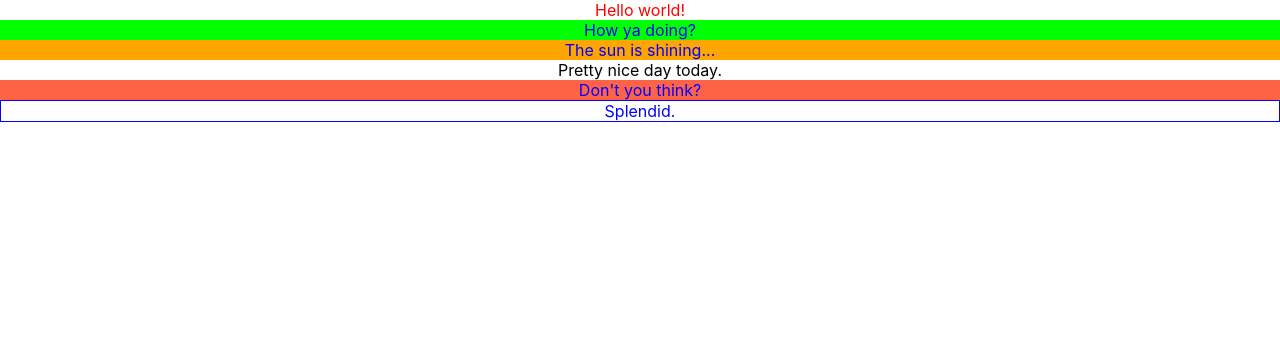
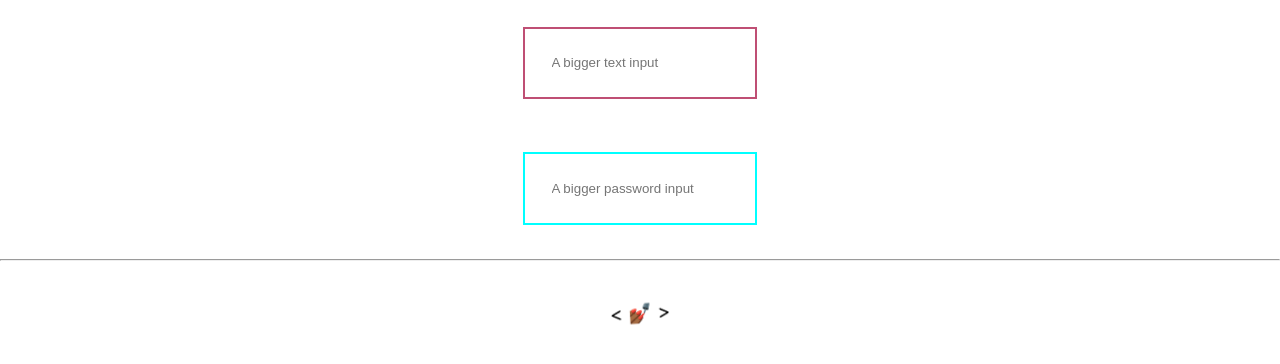
Before and after one commit to kimdaewhi/StyleLib, a React (Create React App) app: page / in a window 1280 px wide. Shown: the top 364 px of the page. Built offline with nearby package versions, Linux system fonts and the light colour scheme.

Commit message:
Styled Components Exam 3 추가

```diff
--- a/src/App.js
+++ b/src/App.js
@@ -1,10 +1,10 @@
 import './App.css';
-import StyledComponentsExam2 from './components/StyledComponents/StyledComponentsExam2'
+import StyledComponentsExam3 from './components/StyledComponents/StyledComponentsExam3'
 
 function App() {
   return (
     <div className="App">
-      <StyledComponentsExam2/>
+      <StyledComponentsExam3/>
       {/*
         <StyledComponentsExam1/>
         <StyledComponentsExam2/>
--- /dev/null
+++ b/src/components/StyledComponents/StyledComponentsExam3.jsx
@@ -0,0 +1,57 @@
+import React from 'react'
+import styled, { keyframes } from 'styled-components'
+
+const Input = styled.input.attrs(props => ({
+        type: 'text',
+        $size: props.$size || '1em',        // props.size 있으면 props.size로 지정, 그렇지 않으면 1em으로 지정
+    }))`
+	border: 2px solid #bf4f74;
+	margin: ${(props) => props.$size};
+	padding: ${(props) => props.$size};
+`;
+
+// Input's attrs will be applied first, and then this attrs obj
+const PasswordInput = styled(Input).attrs({     // Input이라는 Custom component를 확장해서 사용 가능함. 하지만 border를 override 하고있음.
+    type: "password",
+    })`
+        // similarly, border will override Input's border
+        border: 2px solid aqua;
+    `;
+
+
+// Create the keyframes
+const rotate = keyframes`
+    from {
+        transform: rotate(0deg);
+    }
+
+    to {
+        transform: rotate(360deg);
+    }
+`;
+
+// Here we create a component that will rotate everything we pass in over two seconds
+const Rotate = styled.div`
+    display: inline-block;
+    animation: ${rotate} 2s linear infinite;
+    padding: 2rem 1rem;
+    font-size: 1.2rem;
+`;
+
+
+export default function StyledComponentsExam3() {
+    return (
+        <div>
+            <Input placeholder="A bigger text input" $size="2em" />
+            <br />
+            {/* Notice we can still use the size attr from Input */}
+            <PasswordInput placeholder="A bigger password input" $size="2em" />
+
+            <hr/>
+
+            <Rotate>&lt; 💅🏾 &gt;</Rotate>
+        </div>
+
+
+    )
+}
```
Also changed, not shown: 1 other file (tests, documents, lock files or other folders).
